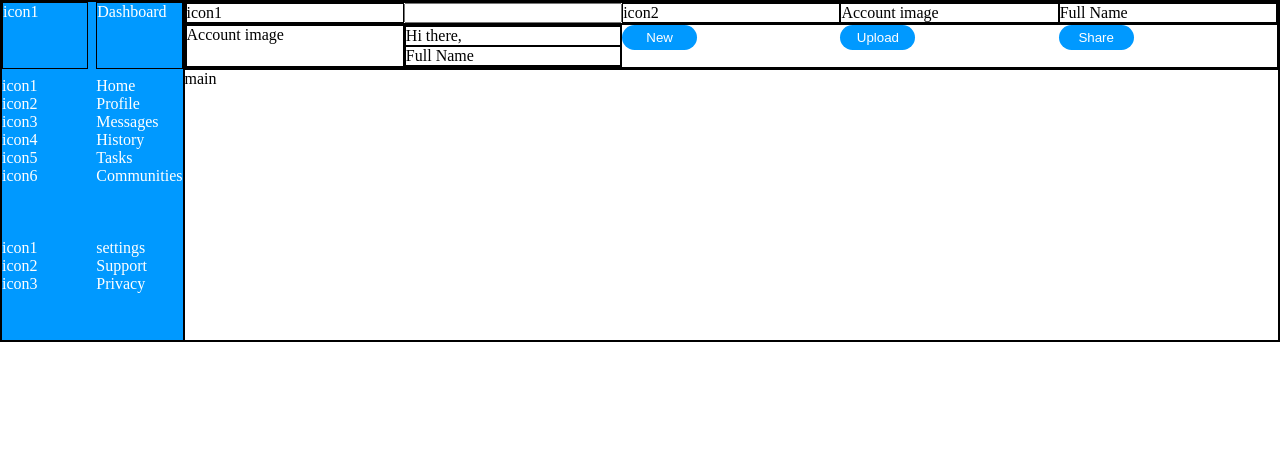
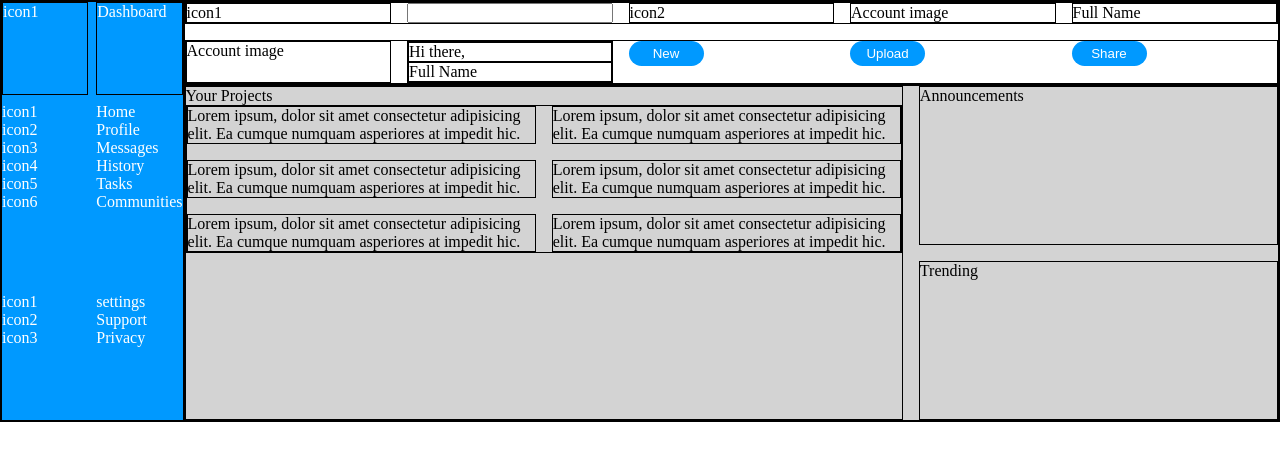
Before and after one commit to AbdellatifAH/Admin-Dashboard, a plain HTML site: page index.html in a window 1280 px wide. Drawn offline with Linux system fonts and the light colour scheme.

Commit message:
Added main content Added initial css styling to main

```diff
--- a/index.html
+++ b/index.html
@@ -59,7 +59,32 @@
                 <button class="accentBW">Share</button>
             </div>
         </div>
-        <div class="main">main</div>
+        <div class="main">
+            <div class="project">Your Projects
+                <div class="cards">
+                    <div class="card">Lorem ipsum, dolor sit amet consectetur adipisicing elit. Ea cumque numquam
+                        asperiores
+                        at impedit hic.</div>
+                    <div class="card">Lorem ipsum, dolor sit amet consectetur adipisicing elit. Ea cumque numquam
+                        asperiores
+                        at impedit hic.</div>
+                    <div class="card">Lorem ipsum, dolor sit amet consectetur adipisicing elit. Ea cumque numquam
+                        asperiores
+                        at impedit hic.</div>
+                    <div class="card">Lorem ipsum, dolor sit amet consectetur adipisicing elit. Ea cumque numquam
+                        asperiores
+                        at impedit hic.</div>
+                    <div class="card">Lorem ipsum, dolor sit amet consectetur adipisicing elit. Ea cumque numquam
+                        asperiores
+                        at impedit hic.</div>
+                    <div class="card">Lorem ipsum, dolor sit amet consectetur adipisicing elit. Ea cumque numquam
+                        asperiores
+                        at impedit hic.</div>
+                </div>
+            </div>
+            <div class="ad">Announcements</div>
+            <div class="trend">Trending</div>
+        </div>
     </div>
 </body>
 
--- a/style.css
+++ b/style.css
@@ -25,6 +25,7 @@ div {
 .sidebar {
     grid-area: sidebar;
     display: grid;
+    gap: 1rem;
     grid-template-columns: 1fr 1fr;
     gap: 0.5rem;
 }
@@ -32,15 +33,18 @@ div {
 .header {
     grid-area: header;
     display: grid;
+    gap: 1rem;
 }
 
 .header>.first-part {
     display: grid;
+    gap: 1rem;
     grid-template-columns: repeat(5, 1fr);
 }
 
 .header>.second-part {
     display: grid;
+    gap: 1rem;
     grid-template-columns: repeat(5, 1fr);
 }
 
@@ -52,7 +56,32 @@ button {
 }
 
 .main {
+    background-color: lightgray;
     grid-area: main;
+    gap: 1rem;
+    display: grid;
+    grid-template-columns: 2fr 1fr;
+    grid-template-areas:
+        "project ad"
+        "project trend";
+}
+
+.project {
+    grid-area: project;
+}
+
+.cards {
+    display: grid;
+    gap: 1rem;
+    grid-template-columns: 1fr 1fr;
+}
+
+.ad {
+    grid-area: ad;
+}
+
+.trend {
+    grid-area: trend;
 }
 
 li {
```
